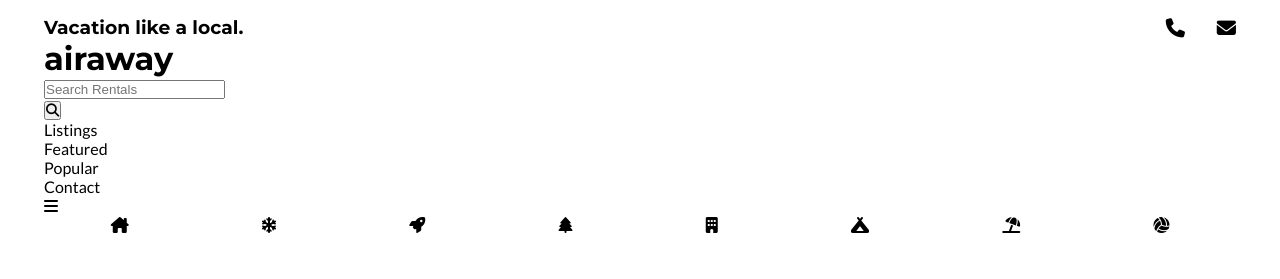
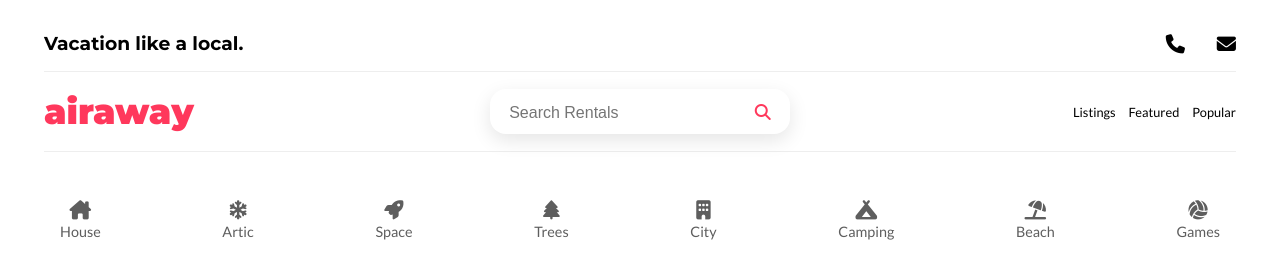
Before and after one commit to stephorc/booking-site-landing, a plain HTML site: page index.html in a window 1280 px wide. Shown: the top 279 px of the page. Drawn offline with Linux system fonts and the light colour scheme.

Commit message:
Styled header and added more transitions in main.css.

```diff
--- a/index.html
+++ b/index.html
@@ -55,18 +55,19 @@
               </div>
             </form>
           </div>
+          <div class="menu">
             <div class="desktop-menu">
               <nav>
                 <ul>
                   <li>Listings</li>
                   <li>Featured</li>
                   <li>Popular</li>
-                <li>Contact</li>
                 </ul>
               </nav>
             </div>
             <div class="mobile-menu">
               <i class="fa-solid fa-bars"></i>
+            </div>
           </div>
         </div>
         <div class="sort-bar">
--- a/main.css
+++ b/main.css
@@ -44,50 +44,155 @@ main,
 footer {
   padding: 1rem;
 }
+
+.top-bar,
+.navbar,
+.search form,
+.listings .property-card,
+.featured,
+img {
+  width: 100%;
+}
+
+.search form,
+img {
+  border-radius: 1rem;
+}
 /* --------------Common Styles-------------- */
 
 
 /* --------------Header-------------- */
+/* ------Header, Common Styles------ */
+.top-bar,
+.navbar {
+  border-bottom: 0.1rem solid #eee;
+}
+/* ------.top-bar------ */
 .top-bar {
   display: flex;
   align-items: center;
   justify-content: space-between;
+  padding: 1rem 0;
 }
+
+.top-bar .tagline {
+  grid-column: 2;
+  justify-self: center;
+}
+
 .top-bar .contact {
   display: flex;
   gap: 2em;
-}
-.contact div {
-  display: flex;
-  align-items: center;
-  gap: .5em;
 }
 .contact p {
   display: none;
 }
 .contact .fa-solid {
   font-size: 1.2rem;
+  transition: all .2s ease-in-out;
+}
+.top-bar .fa-solid:hover {
+  color: #ff385c;
 }
 
-.sort-bar {
+/* ------.navbar------ */
+.navbar {
+  display: grid;
+  grid-template-columns: repeat(3, 1fr);
+  align-items: center;
+  min-height: 80px;
+}
+
+.navbar h1 {
+  color: #ff385c;
+  font-size: 2.2rem;
+  font-weight: 900;
+}
+
+.search {
+  justify-self: center;
+  width: 100%;
+}
+.search form {
   display: flex;
-  justify-content: space-around;
+  justify-content: space-between;
+  align-items: center;
+  max-width: 300px;
+  margin: auto;
+  padding: .8rem 1.2rem;
+  box-shadow: 0 .4rem 1.2rem rgba(0, 0, 0, 0.1);
 }
-.sort-bar p {
+.search input {
+  background: transparent;
+  border: none;
+  font-size: 1rem;
+  outline: none;
+}
+.search button {
+  border: none;
+  background: transparent;
+}
+.search button .fa-solid {
+  color: #ff385c;
+  font-size: 1rem;
+}
+
+.menu {
+  justify-self: flex-end;
+}
+.desktop-menu ul {
+  display: flex;
+  font-size: .8rem;
+  gap: 1em;
+}
+.mobile-menu {
   display: none;
 }
 
-
-/* --------------Main, Common Styles-------------- */
-.listings .property-card,
-.featured,
-img {
-  width: 100%;
-}
-img {
-  border-radius: 1rem;
+.desktop-menu li,
+.mobile-menu {
+  cursor: pointer;
 }
 
+.desktop-menu li,
+.mobile-menu li {
+  transition: all .2s ease-in-out;
+}
+.desktop-menu li:hover,
+.mobile-menu li:hover {
+  color: #ff385c;
+}
+
+/* ------.sort-bar------ */
+.sort-bar {
+  color: #5e5e5e;
+  display: flex;
+  justify-content: space-between;
+  padding: 2rem 0 0;
+  text-align: center;
+}
+.sort-bar .fa-solid {
+  font-size: 1.2rem;
+}
+.sort-bar p {
+  font-size: .9rem;
+  padding-top: .2rem;
+}
+
+.sort-bar div {
+  cursor: pointer;
+  border-radius: 1rem;
+  padding: 1rem;
+  transition: all .2s ease-in-out;
+}
+.sort-bar div:hover {
+  color: #ff385c;
+  box-shadow: 0 .4rem 1.2rem rgba(0, 0, 0, 0.1);
+}
+
+
+/* --------------Main-------------- */
+/* ------Main, Common Styles------ */
 .listings,
 .featured .title {
   margin: 1rem 0;
@@ -97,9 +202,6 @@ img {
 .featured img {
   object-fit: cover;
 }
-/* --------------Main, Common Styles-------------- */
-
-/* --------------Main-------------- */
 
 /* ------.listings------ */
 main .listings {
@@ -173,8 +275,10 @@ footer li,
 .back-to-top-btn .fa-solid {
   transition: all .2s ease-in-out;
 }
-.back-to-top-btn .fa-solid,
 footer li:hover {
+  color: #ff385c;
+}
+.back-to-top-btn .fa-solid {
   opacity: .5;
 }
 .back-to-top-btn .fa-solid:hover {
```
Lines whose indentation alone changed are shown as unchanged.
